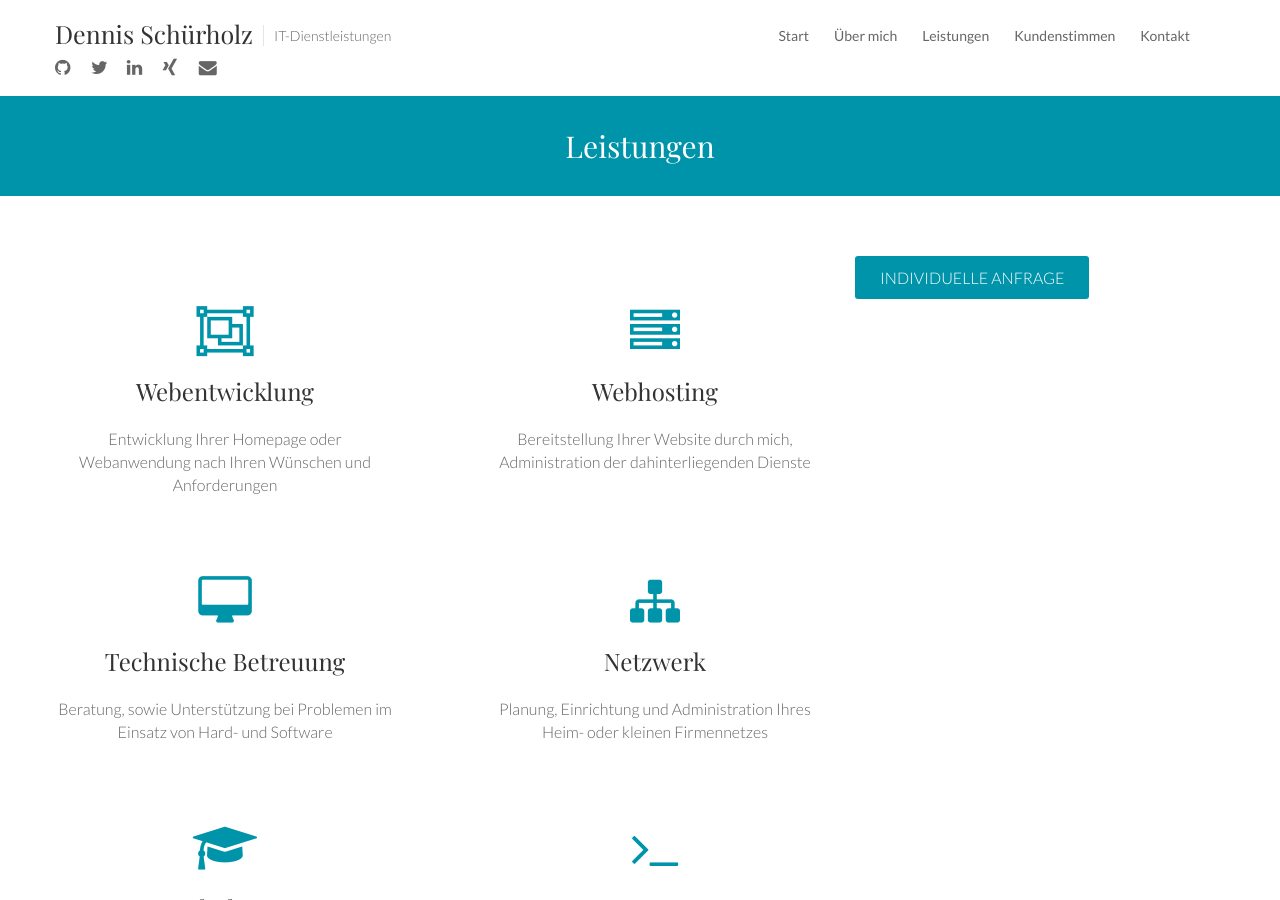
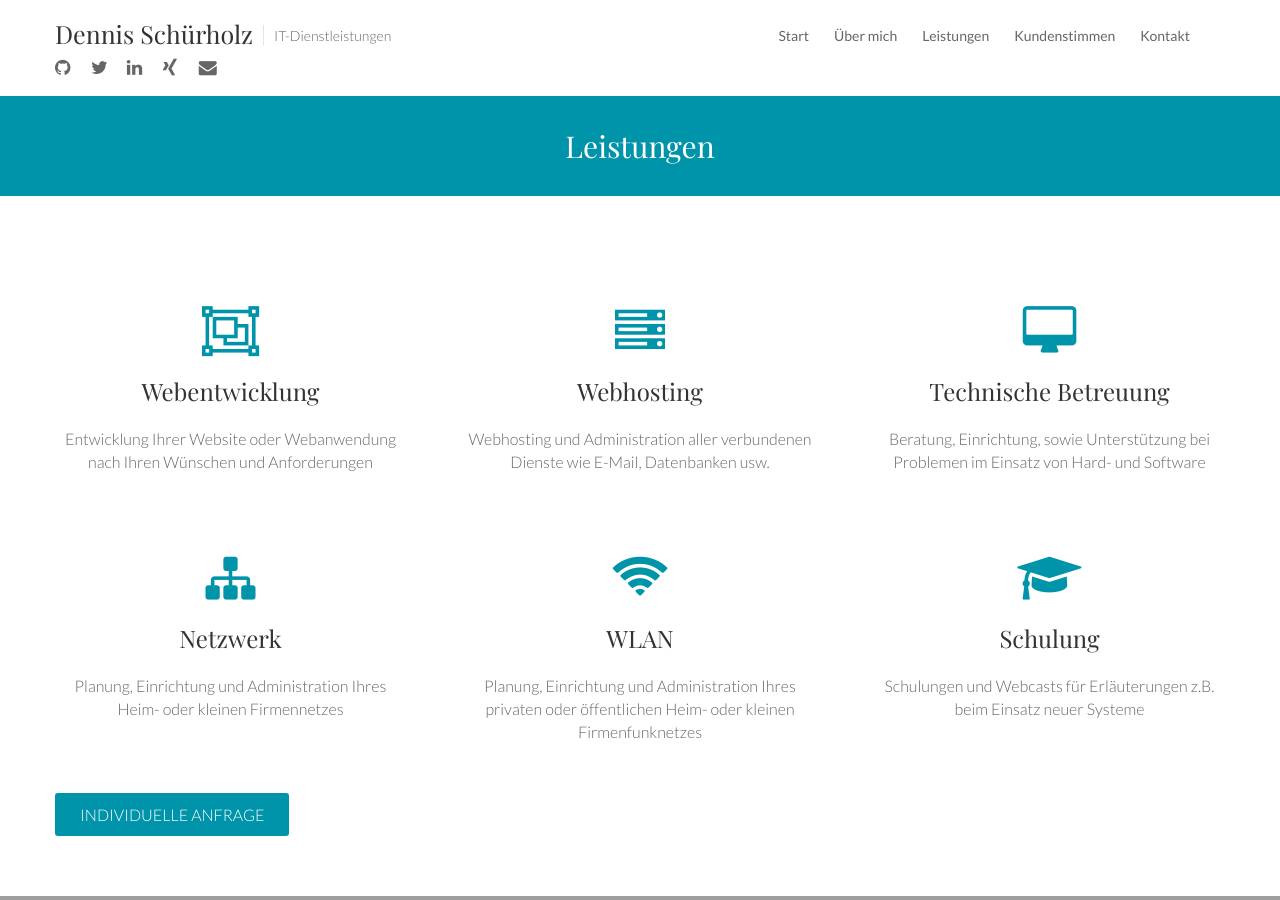
Before and after one commit to dennisschuerholz/schuerholz.it, a Jekyll site: the page built from _pages/leistungen.md, in a window 1280 px wide and 900 px high. Built offline with Jekyll 4.4.1, drawn with Linux system fonts in a browser that asks for light colours; some of the changed text lies outside the part shown; grey boxes are pictures that could not be loaded.

Commit message:
Update Leistungen

```diff
--- a/_pages/leistungen.md
+++ b/_pages/leistungen.md
@@ -7,97 +7,31 @@ nav-order: 2
 #nav-title: Leistungen
 picture: markus-spiske-207946.jpg
 picture-pos: 35%
-widget:
-  [
-    {
-#      type: ref,
-#      key: "loremipsum"
-#    }, {
-      type: form,
-      content: { button: '', caption: '' }
-#    }, {
-#      type: ref,
-#      key: "portfolio-nav"
-    }
-  ]
+#widget:
+#  [
+#    {
+##      type: ref,
+##      key: "loremipsum"
+##    }, {
+#      type: form,
+#      content: { button: '', caption: '' }
+##    }, {
+##      type: ref,
+##      key: "portfolio-nav"
+#    }
+#  ]
 ---
 
-{% include tile.html fa-icon='object-group' title='Webentwicklung' text='Entwicklung Ihrer Homepage oder Webanwendung nach Ihren Wünschen und Anforderungen' %}
+{% include tile.html fa-icon='object-group' title='Webentwicklung' text='Entwicklung Ihrer Website oder Webanwendung nach Ihren Wünschen und Anforderungen' %}
 
-{% include tile.html fa-icon='server' title='Webhosting' text='Bereitstellung Ihrer Website durch mich, Administration der dahinterliegenden Dienste' %}
+{% include tile.html fa-icon='server' title='Webhosting' text='Webhosting und Administration aller verbundenen Dienste wie E-Mail, Datenbanken usw.' %}
 
-{% include tile.html fa-icon='desktop' title='Technische Betreuung' text='Beratung, sowie Unterstützung bei Problemen im Einsatz von Hard- und Software' %}
+{% include tile.html fa-icon='desktop' title='Technische Betreuung' text='Beratung, Einrichtung, sowie Unterstützung bei Problemen im Einsatz von Hard- und Software' %}
 
 {% include tile.html fa-icon='sitemap' title='Netzwerk' text='Planung, Einrichtung und Administration Ihres Heim- oder kleinen Firmennetzes' %}
 
-{% include tile.html fa-icon='graduation-cap' title='Schulung' text='Schulungen für den EInsatz neuer Systeme' %}
+{% include tile.html fa-icon='wifi' title='WLAN' text='Planung, Einrichtung und Administration Ihres privaten oder öffentlichen Heim- oder kleinen Firmenfunknetzes' %}
 
-{% include tile.html fa-icon='terminal' title='' text='' %}
+{% include tile.html fa-icon='graduation-cap' title='Schulung' text='Schulungen und Webcasts für Erläuterungen z.B. beim Einsatz neuer Systeme' %}
 
-{% include tile.html fa-icon='sliders' title='' text='' %}
-
-{% include tile.html fa-icon='shield' title='' text='' %}
-
-{% include tile.html fa-icon='lock' title='' text='' %}
-
-{% include tile.html fa-icon='rocket' title='' text='' %}
-
-{% include tile.html fa-icon='question-circle' title='' text='' %}
-
-{% include tile.html fa-icon='question-circle-o' title='' text='' %}
-
-{% include tile.html fa-icon='plug' title='' text='' %}
-
-{% include tile.html fa-icon='magic' title='' text='' %}
-
-{% include tile.html fa-icon='linux' title='' text='' %}
-
-{% include tile.html fa-icon='windows' title='' text='' %}
-
-{% include tile.html fa-icon='language' title='' text='' %}
-
-{% include tile.html fa-icon='laptop' title='' text='' %}
-
-{% include tile.html fa-icon='info' title='' text='' %}
-
-{% include tile.html fa-icon='info-circle' title='' text='' %}
-
-{% include tile.html fa-icon='heart' title='' text='' %}
-
-{% include tile.html fa-icon='heart-o' title='' text='' %}
-
-{% include tile.html fa-icon='home' title='' text='' %}
-
-{% include tile.html fa-icon='handshake-o' title='' text='' %}
-
-{% include tile.html fa-icon='group' title='' text='' %}
-
-{% include tile.html fa-icon='globe' title='' text='' %}
-
-{% include tile.html fa-icon='gear' title='' text='' %}
-
-{% include tile.html fa-icon='gears' title='' text='' %}
-
-{% include tile.html fa-icon='envira' title='' text='' %}
-
-{% include tile.html fa-icon='envelope' title='' text='' %}
-
-{% include tile.html fa-icon='envelope-open' title='' text='' %}
-
-{% include tile.html fa-icon='comments' title='' text='' %}
-
-{% include tile.html fa-icon='comments-o' title='' text='' %}
-
-{% include tile.html fa-icon='certificate' title='' text='' %}
-
-{% include tile.html fa-icon='bullhorn' title='' text='' %}
-
-{% include tile.html fa-icon='android' title='' text='' %}
-
-{% include tile.html fa-icon='apple' title='' text='' %}
-
-{% include tile.html fa-icon='' title='' text='' %}
-
-{% include tile.html fa-icon='' title='' text='' %}
-
-{% include tile.html fa-icon='' title='' text='' %}
+{% include form.html button='' caption='' %}
```
